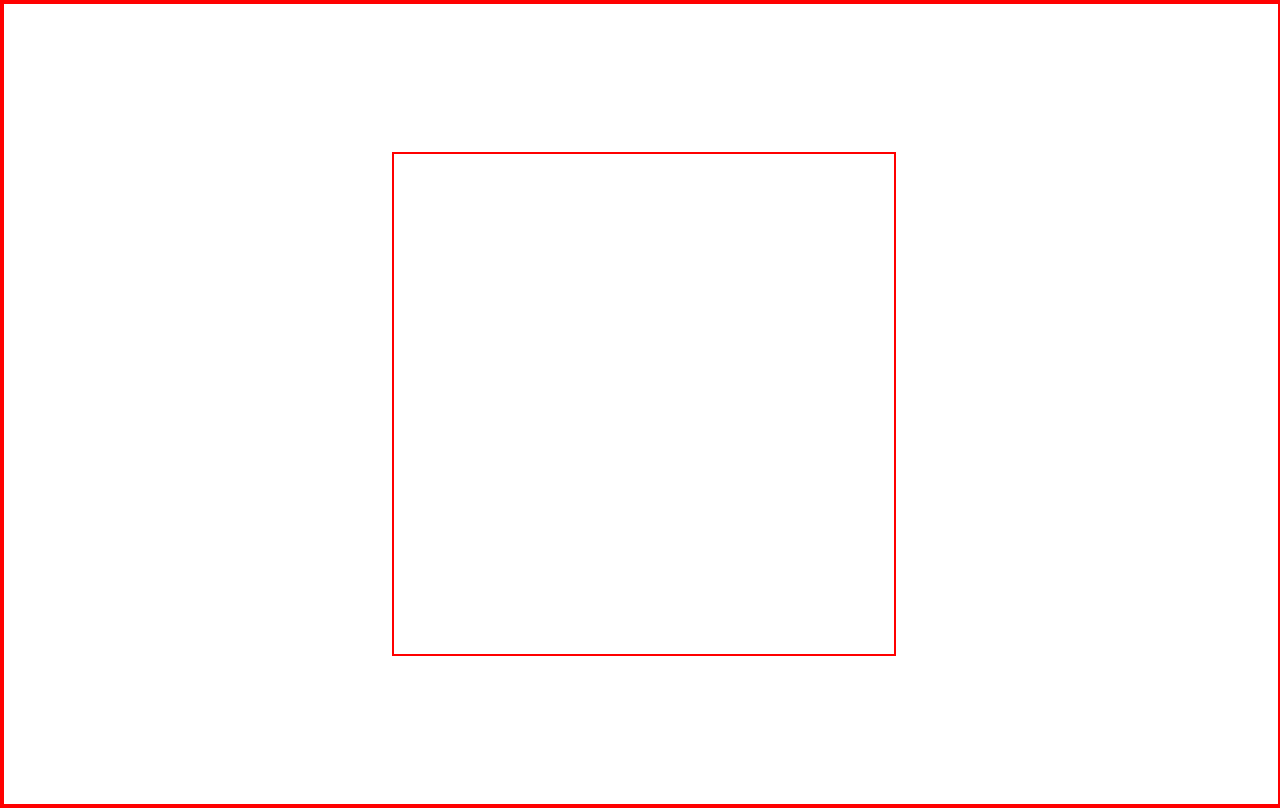
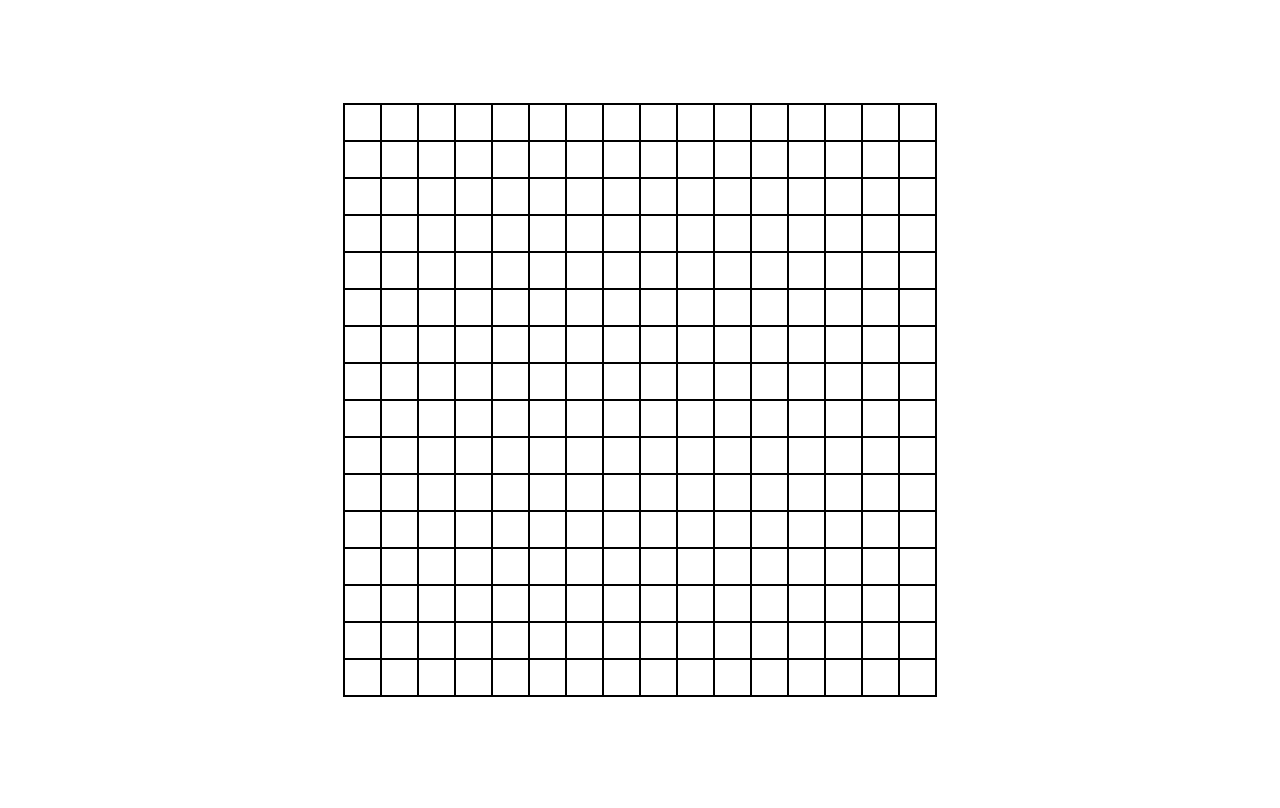
Before and after one commit to keyfeula/etch-a-sketch, a plain HTML site: page index.html in a window 1280 px wide. Drawn offline with Linux system fonts and the light colour scheme.

Commit message:
Finish dynamically created 16x16 grid
Need to create grid squares in JS rather than HTML, so wrote loop to create each grid square in the container

```diff
--- a/index.html
+++ b/index.html
@@ -4,7 +4,7 @@
         <meta charset="UTF-8">
         <title>Etch-A-Sketch</title>
         <link rel="stylesheet" href="./style.css">
-        <script src="./script.js"></script>
+        <script src="./script.js" defer></script>
     </head>
 
     <body>
--- a/script.js
+++ b/script.js
@@ -0,0 +1,9 @@
+const gridContainer = document.querySelector(".grid-container");
+const gridSquares = [];
+
+for (let i = 0; i < 256; i++) {
+    let gridSquare = document.createElement("div");
+    gridSquare.classList.add("grid-square");
+    gridSquares.push(gridSquare);
+    gridContainer.appendChild(gridSquare);
+}
--- a/style.css
+++ b/style.css
@@ -1,7 +1,6 @@
 * {
     margin: 0px;
     padding: 0px;
-    border: solid red 2px;
 }
 
 body {
@@ -13,6 +12,20 @@ body {
 }
 
 .grid-container {
-    width: 500px;
-    height: 500px;
+    width: 592px;
+    height: 592px;
+    padding: 0px;
+    display: flex;
+    flex-shrink: 1;
+    flex-wrap: wrap;
+    border: 1px solid black;
 }
+
+.grid-square {
+    height: 35px;
+    width: 35px;
+    border: 1px solid black;
+    margin: 0px;
+    padding: 0px;
+    flex-shrink: 1;
+}
```
